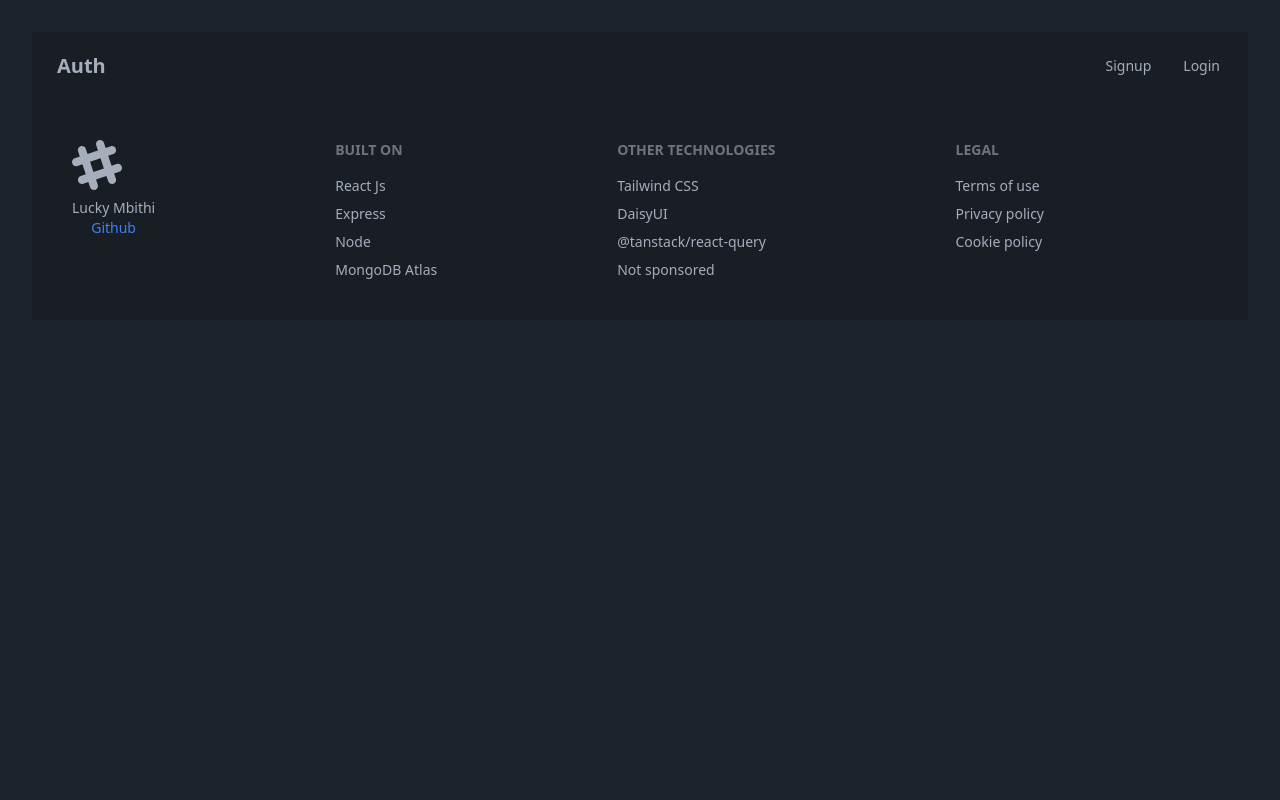
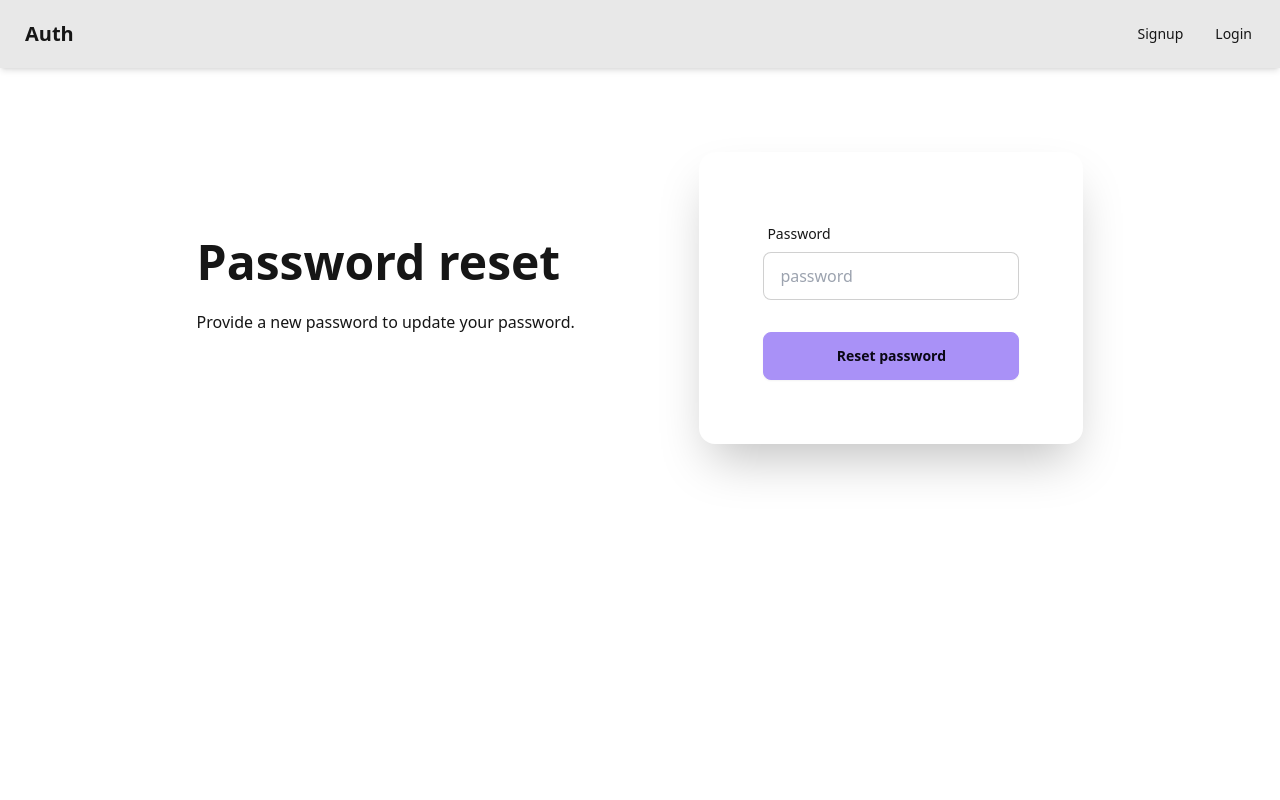
Before and after one commit to mbithi002/auth-for-devs, a React (Vite) app in the folder frontend/: page /reset-password/1 in a window 1280 px wide. Shown: the top 800 px of the page. Built offline with nearby package versions, Linux system fonts and the light colour scheme; no server answers.

Commit message:
complete password recovery UI and API intergration

```diff
--- a/frontend/index.html
+++ b/frontend/index.html
@@ -1,5 +1,5 @@
 <!DOCTYPE html>
-<html lang="en" data-theme="dark">
+<html lang="en" data-theme="light">
   <head>
     <meta charset="UTF-8" />
     <link
--- a/frontend/src/App.jsx
+++ b/frontend/src/App.jsx
@@ -8,6 +8,7 @@ import Login from './pages/auth/Login.jsx'
 import Signup from './pages/auth/Signup.jsx'
 import Dashboard from './pages/dashboard/Dashboard.jsx'
 import Home from './pages/home/Home.jsx'
+import PasswordReset from './pages/reset/PasswordReset.jsx'
 
 function App() {
   const navigate = useNavigate()
@@ -20,6 +21,7 @@ function App() {
         <Route path="/dashboard" element={(authUser && !isLoading && !isError) ? <Dashboard /> : <Login />} />
         <Route path='/login' element={<Login />} />
         <Route path='/signup' element={<Signup />} />
+        <Route path='/reset-password/:slug' element={<PasswordReset />} />
       </Routes>
       <Footer />
       <Toaster
--- a/frontend/src/components/header/Header.jsx
+++ b/frontend/src/components/header/Header.jsx
@@ -4,11 +4,14 @@ import { Link } from 'react-router-dom';
 import useAuthUser from '../../hooks/useAuthUser';
 
 const Header = () => {
-    const { authUser } = useAuthUser()
-    useEffect(() => { }, [authUser])
+    const { authUser } = useAuthUser();
+    useEffect(() => { }, [authUser]);
+
     return (
-        <div className="navbar bg-base-200 justify-between">
-            <div className="drawer drawer-end sm:hidden grid z-40">
+        <>
+            <div className="navbar bg-base-200 justify-between fixed top-0 left-0 z-40 w-full shadow-md">
+                {/* Mobile Drawer */}
+                <div className="drawer drawer-end sm:hidden grid">
                     <input id="my-drawer-4" type="checkbox" className="drawer-toggle" />
                     <div className="drawer-content">
                         {/* Page content here */}
@@ -20,8 +23,7 @@ const Header = () => {
                         <label htmlFor="my-drawer-4" aria-label="close sidebar" className="drawer-overlay"></label>
                         <ul className="menu bg-base-200 text-base-content min-h-full w-80 p-4">
                             {/* Sidebar content here */}
-                        {
-                            !authUser && (
+                            {!authUser && (
                                 <>
                                     <Link to={'/signup'}>
                                         <li><a>Signup</a></li>
@@ -30,86 +32,66 @@ const Header = () => {
                                         <li><a>Login</a></li>
                                     </Link>
                                 </>
-                            )
-                        }
-                        {
-                            authUser && (
+                            )}
+                            {authUser && (
                                 <>
                                     <Link to={'/dashboard'}>
                                         <li><a>Dashboard</a></li>
                                     </Link>
-                                    <li className='text-center text-base-200 bg-red-500'>
-                                        <a>
-                                            Logout
-                                        </a>
+                                    <li className="text-center text-base-200 bg-red-500">
+                                        <a>Logout</a>
                                     </li>
                                 </>
-                            )
-                        }
+                            )}
                         </ul>
                     </div>
                 </div>
+
+                {/* Logo */}
                 <div className="sm:flex-1">
                     <Link to={'/'}>
                         <a className="btn btn-ghost text-xl">Auth</a>
                     </Link>
                 </div>
+
+                {/* Desktop Menu */}
                 <div className="flex-none">
                     <ul className="menu menu-horizontal px-1 sm:inline-flex hidden">
-                    {
-                        authUser && (
+                        {authUser && (
                             <Link to={`/dashboard`}>
-                                {/* <Link to={`/dashboard/${authUser._id}`}> */}
                                 <li>
-                                    <a>
-                                        Dashboard
-                                    </a>
+                                    <a>Dashboard</a>
                                 </li>
                             </Link>
-                        )
-                    }
-                    {/* {
-                        authUser && (
-                            <li>
-                                <details>
-                                    <summary>
-                                        <p className="text-primary">
-                                            {authUser.email || 'Profile'}
-                                        </p>
-                                    </summary>
-                                    <ul className="bg-base-100 rounded-t-none p-2 w-40">
-                                        <li><a>Password reset</a></li>
-                                        <li><a>Verify Email</a></li>
-                                        <li><a>Delete Account</a></li>
-                                    </ul>
-                                </details>
-                            </li>
-                        )
-                    } */}
-                    {
-                        !authUser && (
+                        )}
+                        {!authUser && (
                             <>
                                 <Link to={'/signup'}>
                                     <li>
-                                        <a className='cursor-pointer hover:bg-green-500 hover:text-base-200 transition-all duration-150'>
+                                        <a className="cursor-pointer hover:bg-green-500 hover:text-base-200 transition-all duration-150">
                                             Signup
                                         </a>
                                     </li>
                                 </Link>
                                 <Link to={'/login'}>
                                     <li>
-                                        <a className='cursor-pointer hover:bg-primary hover:text-base-100 transition-all duration-150'>
+                                        <a className="cursor-pointer hover:bg-primary hover:text-base-100 transition-all duration-150">
                                             Login
                                         </a>
                                     </li>
                                 </Link>
                             </>
-                        )
-                    }
+                        )}
                     </ul>
                 </div>
             </div>
-    )
-}
 
-export default Header
+            {/* Content Padding */}
+            <div className="pt-16">
+                {/* Your page content goes here */}
+            </div>
+        </>
+    );
+};
+
+export default Header;
--- /dev/null
+++ b/frontend/src/pages/reset/PasswordReset.jsx
@@ -0,0 +1,85 @@
+import { useMutation } from '@tanstack/react-query'
+import React, { useState } from 'react'
+import toast from 'react-hot-toast'
+import { useNavigate, useParams } from 'react-router'
+
+const PasswordReset = () => {
+    const { slug } = useParams()
+    const navigate = useNavigate()
+    const [password, setPassword] = useState('')
+    const { mutate: resetPassword, isPending, isError, error } = useMutation({
+        mutationFn: async () => {
+            try {
+                const res = await fetch(`/api/auth/reset-password/${slug}`, {
+                    method: 'POST',
+                    headers: {
+                        'Content-Type': 'application/json'
+                    },
+                    body: JSON.stringify({ password })
+                })
+                const data = await res.json()
+                if (!res.ok) {
+                    throw new Error(data.error)
+                }
+                return data
+            } catch (error) {
+                throw new Error(error)
+            }
+        },
+        onSuccess: () => {
+            toast.success("password has been reset, please login")
+            navigate('/login')
+        },
+        onError: (error) => {
+            toast.error(error.message)
+        }
+    })
+    const handleSubmit = (e) => {
+        e.preventDefault()
+        resetPassword()
+    }
+    return (
+        <div className='min-h-screen p-10'>
+            <div className="z-0 flex gap-4 p-4 flex-col-reverse lg:flex-row-reverse items-center justify-evenly">
+                {/* Login Form */}
+                <div className="card bg-base-100 sm:max-w-sm shrink-0 shadow-2xl">
+                    <form onSubmit={handleSubmit} className="card-body">
+                        <div className="form-control">
+                            {
+                                isError && <p className='text-red-500 text-center'>{error.message}</p>
+                            }
+                            <label className="label">
+                                <span className="label-text">Password</span>
+                            </label>
+                            <input
+                                type="password"
+                                placeholder="password"
+                                className="input input-bordered"
+                                required
+                                name="password"
+                                onChange={(e) => setPassword(e.target.value)}
+                            />
+                        </div>
+                        <div className="form-control mt-6">
+                            <button className="btn btn-primary">
+                                {
+                                    isPending ? "Saving" : "Reset password"
+                                }
+                            </button>
+                        </div>
+                    </form>
+                </div>
+
+                {/* Welcome Section */}
+                <div className="text-center lg:text-left">
+                    <h1 className="text-5xl font-bold">Password reset</h1>
+                    <p className="py-6">
+                        Provide a new password to update your password.
+                    </p>
+                </div>
+            </div>
+        </div>
+    )
+}
+
+export default PasswordReset
```
Lines whose indentation alone changed are shown as unchanged.
